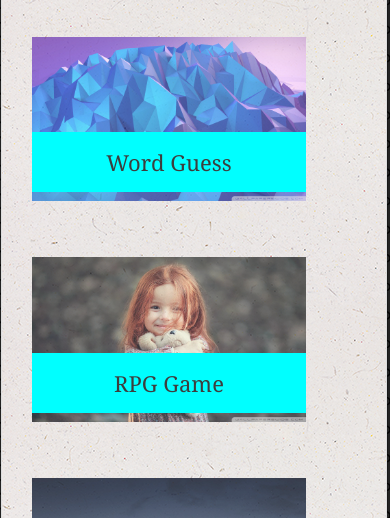
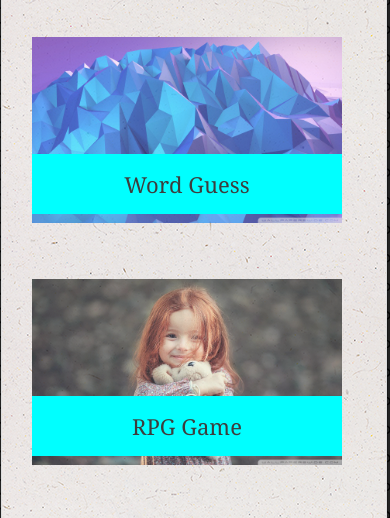
Before and after one commit to DSGQR/Responsive-Portfolio, a plain HTML site: page portfolio.html in a window 390 px wide. Shown: the part 256-774 px from the top of the page. Drawn offline with Linux system fonts and the light colour scheme.

Commit message:
Add Portfolio Image Sizing

```diff
--- a/css/style.css
+++ b/css/style.css
@@ -309,4 +309,8 @@ body {
       padding-bottom: 10px;
     }
 
+    .work {
+      width: 310px;
+    }
+
   }
```
